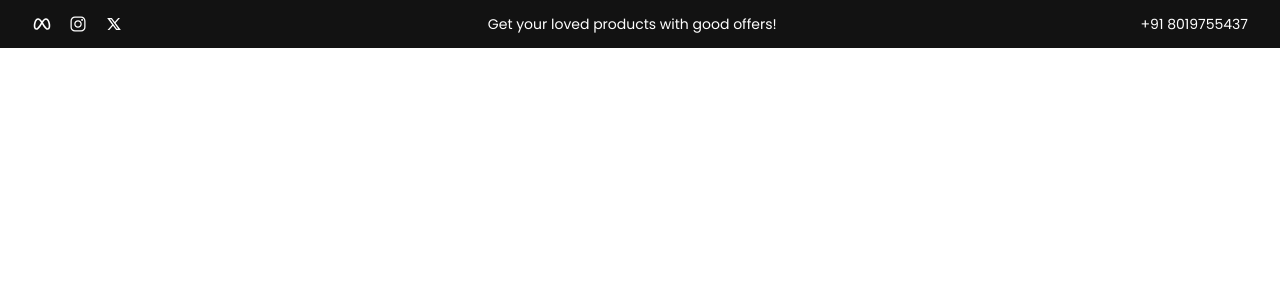
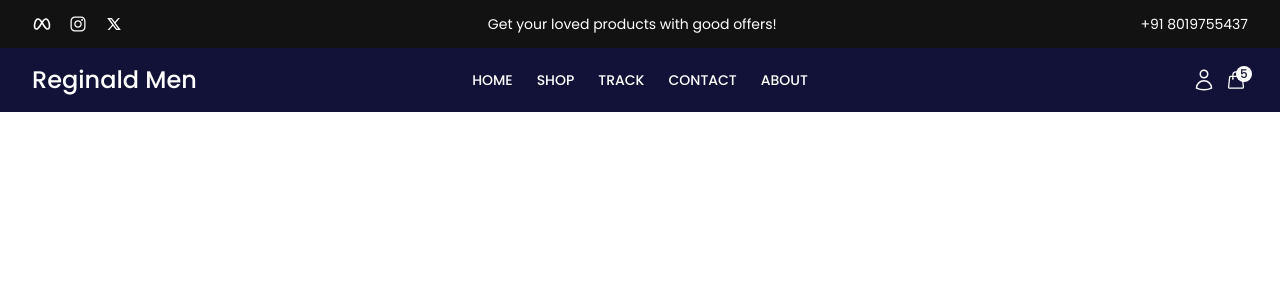
Before and after one commit to NeeraJkumarkondabattula/Rabbit, a React (Vite) app in the folder client/: page / in a window 1280 px wide. Shown: the top 300 px of the page. Built offline with nearby package versions, Linux system fonts and the light colour scheme.

Commit message:
Navbar Added

```diff
--- a/client/src/components/Common/Header.jsx
+++ b/client/src/components/Common/Header.jsx
@@ -1,10 +1,12 @@
 import React from "react";
 import Topbar from "../Layout/Topbar";
+import Navbar from "../Layout/Navbar";
 
 const Header = () => {
   return (
     <div>
       <Topbar />
+      <Navbar />
     </div>
   );
 };
--- /dev/null
+++ b/client/src/components/Layout/Navbar.jsx
@@ -0,0 +1,77 @@
+import React from "react";
+import { Link } from "react-router-dom";
+import {
+  HiBars3BottomRight,
+  HiOutlineShoppingBag,
+  HiOutlineUser,
+} from "react-icons/hi2";
+
+const Navbar = () => {
+  return (
+    <div className="bg-[#121239] text-white">
+      <nav className="relative container mx-auto flex items-center justify-between py-4 px-8 font-Poppins">
+        <div className="z-10">
+          <Link to="/" className="font-medium text-2xl">
+            Reginald Men
+          </Link>
+        </div>
+
+        <div className="absolute left-1/2 transform -translate-x-1/2 hidden md:flex space-x-6 uppercase">
+          <Link
+            to="/"
+            className="group relative text-white text-sm font-medium"
+          >
+            <span className="border-0 pb-1">Home</span>
+            <span className="absolute bottom-0 left-0 h-[2px] w-0 bg-white transition-all duration-300 ease-in-out group-hover:w-full"></span>
+          </Link>
+          <Link
+            to="/shop"
+            className="group relative text-white text-sm font-medium"
+          >
+            <span className="border-0 pb-1">Shop</span>
+            <span className="absolute bottom-0 left-0 h-[2px] w-0 bg-white transition-all duration-300 ease-in-out group-hover:w-full"></span>
+          </Link>
+          <Link
+            to="/track"
+            className="group relative text-white text-sm font-medium"
+          >
+            <span className="border-0 pb-1">Track</span>
+            <span className="absolute bottom-0 left-0 h-[2px] w-0 bg-white transition-all duration-300 ease-in-out group-hover:w-full"></span>
+          </Link>
+
+          <Link
+            to="/contact"
+            className="group relative text-white text-sm font-medium"
+          >
+            <span className="border-0 pb-1">Contact</span>
+            <span className="absolute bottom-0 left-0 h-[2px] w-0 bg-white transition-all duration-300 ease-in-out group-hover:w-full"></span>
+          </Link>
+          <Link
+            to="/about"
+            className="group relative text-white text-sm font-medium"
+          >
+            <span className="border-0 pb-1">About</span>
+            <span className="absolute bottom-0 left-0 h-[2px] w-0 bg-white transition-all duration-300 ease-in-out group-hover:w-full"></span>
+          </Link>
+        </div>
+
+        <div className="flex items-center space-x-2 z-10">
+          <Link to="/profile" className="hover:text-black">
+            <HiOutlineUser className="h-6 w-6 text-white" />
+          </Link>
+          <button className="relative hover:text-black">
+            <HiOutlineShoppingBag className="h-5 w-6 text-white" />
+            <span className="absolute -top-1 bg-white text-[#121239] rounded-full text-xs px-1 font-medium">
+              5
+            </span>
+          </button>
+          <button className="md:hidden hover:text-black">
+            <HiBars3BottomRight className="h-6 w-6 text-white" />
+          </button>
+        </div>
+      </nav>
+    </div>
+  );
+};
+
+export default Navbar;
```
